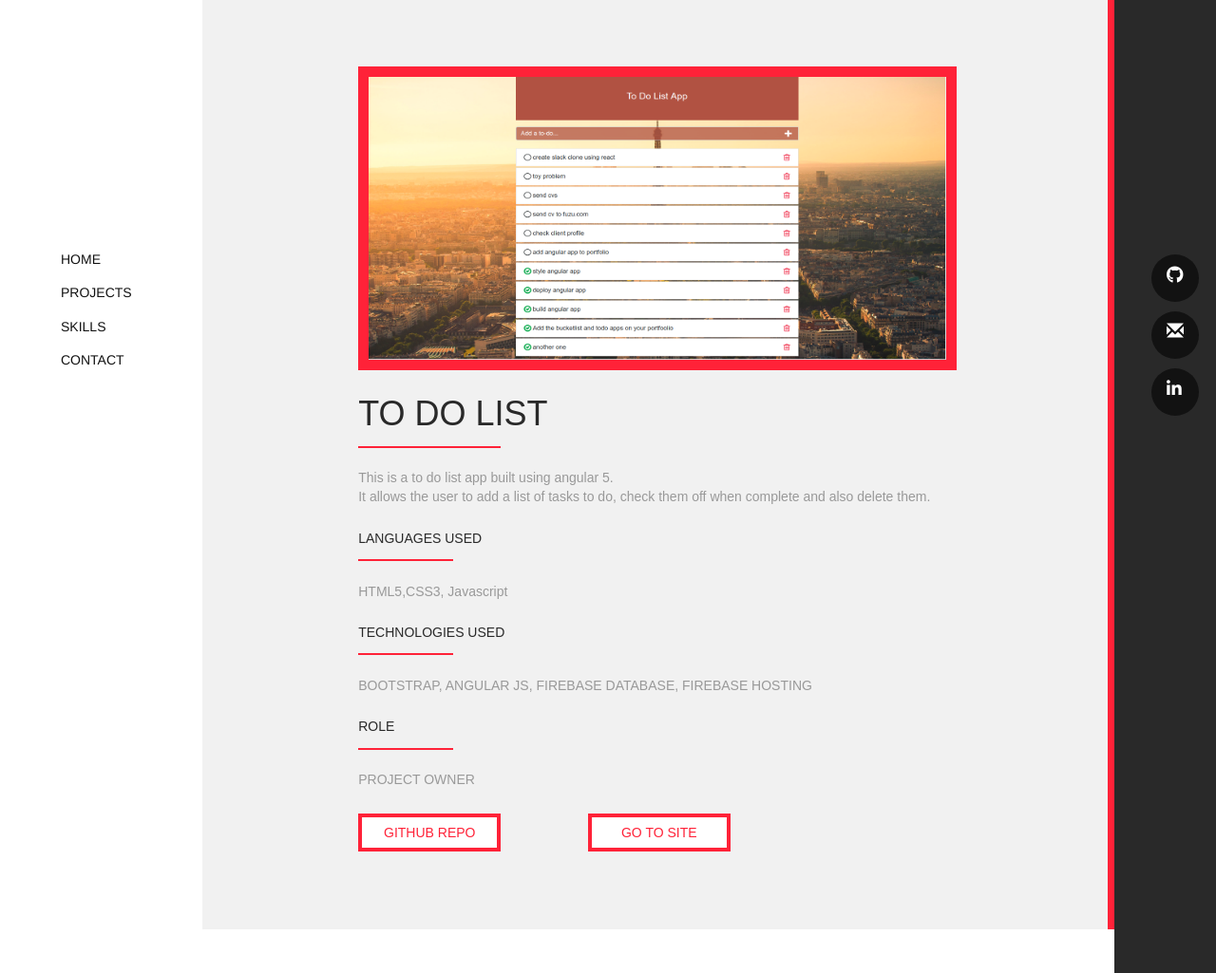
After one commit to nevooronni/dev_porfolio, a PHP site: page /todo.html in a window 1280 px wide. The commit adds this page. Shown: the whole page at 95% size. Run offline with PHP 8.4, Linux system fonts and the light colour scheme; some libraries are stand-ins or nearby versions.

Commit message:
added new todolist app in portfolio page and own details page

```diff
--- a/css/style.css
+++ b/css/style.css
@@ -201,7 +201,7 @@
 
 #iconsocial {
   background-color: #292929;
-  height: 931.2px;
+  height: 1219.2px;
   padding-top: 20.9%;
   padding-left: 2%;
   display: none;
--- /dev/null
+++ b/todo.html
@@ -0,0 +1,101 @@
+<!DOCTYPE html>
+<html lang="eng">
+  <head>
+    <meta charset="utf-8">
+    <!--This meta tag is for device responsiveness-->
+    <meta name="viewport" content="width=device-width, initial-scale=1">
+    <title>Anita's Kitchen Project</title>
+
+    <!--Googel fonts-->
+    <link href="https://fonts.googleapis.com/css?family=PT+Serif" rel="stylesheet">
+
+    <!--Font Awesome-->
+    <script src="https://use.fontawesome.com/c0dfec8a89.js"></script>
+    <link href="//netdna.bootstrapcdn.com/font-awesome/3.2.1/css/font-awesome.css" rel="stylesheet">
+
+    <!-- Latest compiled and minified CSS -->
+    <link rel="stylesheet" href="https://maxcdn.bootstrapcdn.com/bootstrap/3.3.7/css/bootstrap.min.css" integrity="sha384-BVYiiSIFeK1dGmJRAkycuHAHRg32OmUcww7on3RYdg4Va+PmSTsz/K68vbdEjh4u" crossorigin="anonymous">
+
+    <!-- Optional theme -->
+    <link rel="stylesheet" href="https://maxcdn.bootstrapcdn.com/bootstrap/3.3.7/css/bootstrap-theme.min.css" integrity="sha384-rHyoN1iRsVXV4nD0JutlnGaslCJuC7uwjduW9SVrLvRYooPp2bWYgmgJQIXwl/Sp" crossorigin="anonymous">
+
+    <!--custom stylesheet-->
+    <link href="css/style.css" rel="stylesheet" type="text/css">
+
+    <!--js for support for older IE sites(6-8)-->
+    <script src="https://cdnjs.cloudflare.com/ajax/libs/respond.js/1.4.2/respond.min.js">
+    </script>
+
+     <!--javascript--><!--putting script files down here to make the website appear to be loading faster because js is responsible for fuctionality-->
+    <script src="https://code.jquery.com/jquery-1.12.4.min.js" integrity="sha256-ZosEbRLbNQzLpnKIkEdrPv7lOy9C27hHQ+Xp8a4MxAQ=" crossorigin="anonymous">
+    </script>
+
+    <!-- Latest compiled and minified JavaScript make sure to put jquery fast because the js is dependant on that-->
+    <script src="https://maxcdn.bootstrapcdn.com/bootstrap/3.3.7/js/bootstrap.min.js" integrity="sha384-Tc5IQib027qvyjSMfHjOMaLkfuWVxZxUPnCJA7l2mCWNIpG9mGCD8wGNIcPD7Txa" crossorigin="anonymous">
+  </script>
+  </head>
+  <body>
+  <div class="container-fluid">
+    <div class="row">
+      <div class="col-md-2 col-sm-12 col-xs-12" id="sidebar">
+        <div class="row">
+          <div class="col-md-12 col-sm-12 col-xs-12">
+            <a href="home.html" class="black"><h5 class="black">HOME</h5></a>
+          </div>
+        </div>
+        <div class="row">
+          <div class="col-md-12">
+            <a href="portfolio.html" class="black"><h5 class="black">PROJECTS</h5></a>
+          </div>
+        </div>
+        <div class="row">
+          <div class="col-md-12">
+            <a href="skills.html" class="black"><h5 class="black">SKILLS</h5></a>
+          </div>
+        </div>
+        <div class="row">
+          <div class="col-md-12">
+            <a href="contact.html" class="black"><h5 class="black">CONTACT</h5></a>
+          </div>
+        </div>
+      </div>
+      <div class="col-md-9 col-xs-12" id="description2">
+        <div class="row" id="portrow">
+          <div class="col-md-12 col-lg-12 col-xs-10 port">
+            <img src="img/todo.png" alt="portfolio thumbnail" class="img-responsive portfolioimg2" height="400px" width="400px">
+            <h1 class="text-left" id="projectheading">TO DO LIST</h1>
+            <button id="details"></button>
+            <p class="projectdes">This is a to do list app built using angular 5.<br>It allows the user to add a list of tasks to do, check them off when complete and also delete them.</p>
+            <h5 class="projectheading2">LANGUAGES USED</h5>
+            <button class="details2"></button>
+            <p class="projectdes">HTML5,CSS3, Javascript</p>
+            <h5 class="projectheading2">TECHNOLOGIES USED</h5>
+            <button class="details2"></button>
+            <p class="projectdes">BOOTSTRAP, ANGULAR JS, FIREBASE DATABASE, FIREBASE HOSTING</p>
+            <h5 class="projectheading2">ROLE</h5>
+            <button class="details2"></button>
+            <p class="projectdes">PROJECT OWNER</p>
+            <a href="https://github.com/nevooronni/angulartodolistapp" target="_blank"><button class="btn details3">GITHUB REPO</button></a>
+            <a href="https://todolistapp-5b548.firebaseapp.com" target="_blank"><button class="btn details3">GO TO SITE</button></a>
+          </div>
+        </div>
+      </div>
+      <div class="col-md-1 col-sm-12 col-xs-12" id="iconsocial6">
+        <div class="row" id="doubledown">
+          <div class="col-md-12 col-sm-4 col-xs-4 mddd">
+            <span class="social2" id="s1"><a href="https://github.com/" target="_blank"><i class="fa fa-github" ></i></a></span>
+          </div>
+          <div class="col-md-12 col-sm-4 col-xs-4 mddd">
+            <span class="social2" id="s2"><a href="mailto:nevooronni@gmail.com" target="_blank"><i class="glyphicon glyphicon-envelope"></i></a></span>
+          </div>
+          <div class="col-md-12 col-sm-4 col-xs-4 mddd">
+            <span class="social2" id="s3"><a href=""><i class="fa fa-linkedin"></i></a></span>
+          </div>
+        </div>
+      </div>
+    </div>
+  </div>
+    <!--custom javasctript file-->
+  <script type="text/javascript" src="js/script.js"></script>
+  </body>
+</html>
```
Also changed, not shown: portfolio.html (+22 -3 lines), img/todo.png (added).
